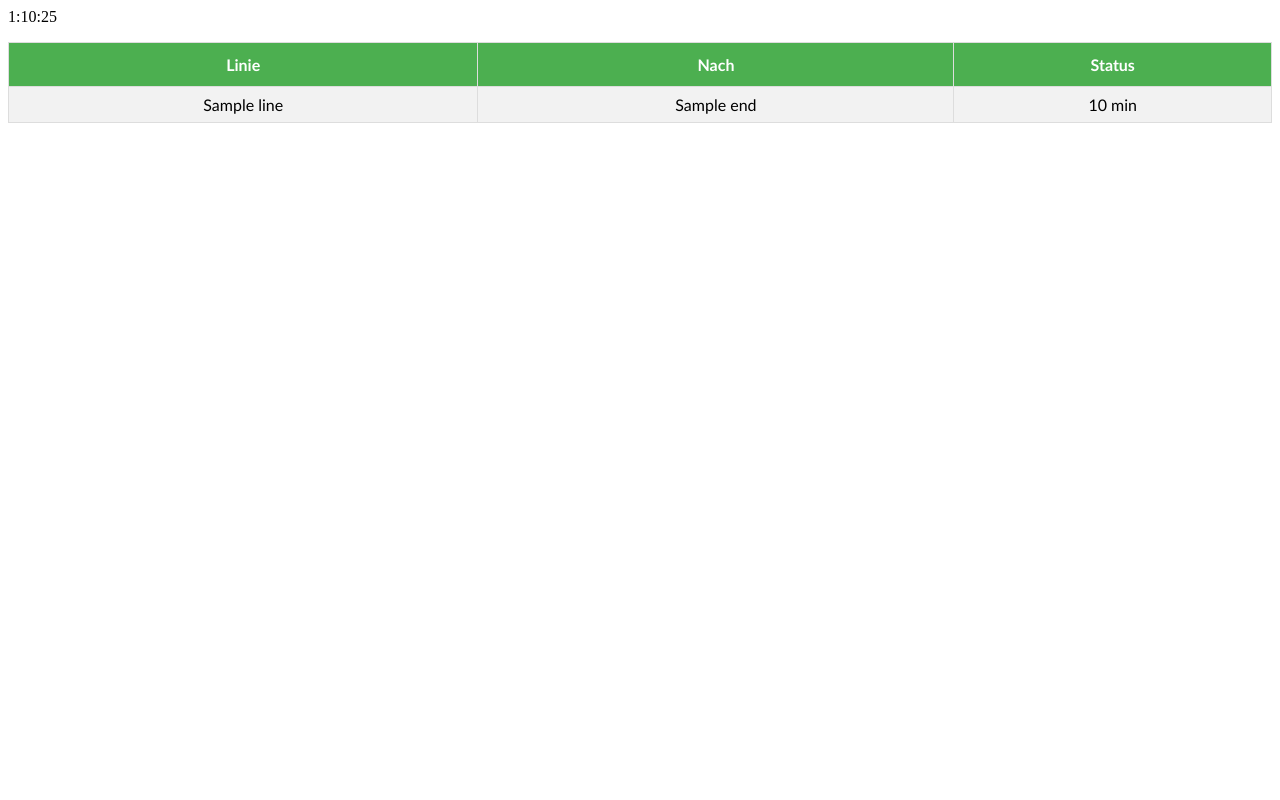
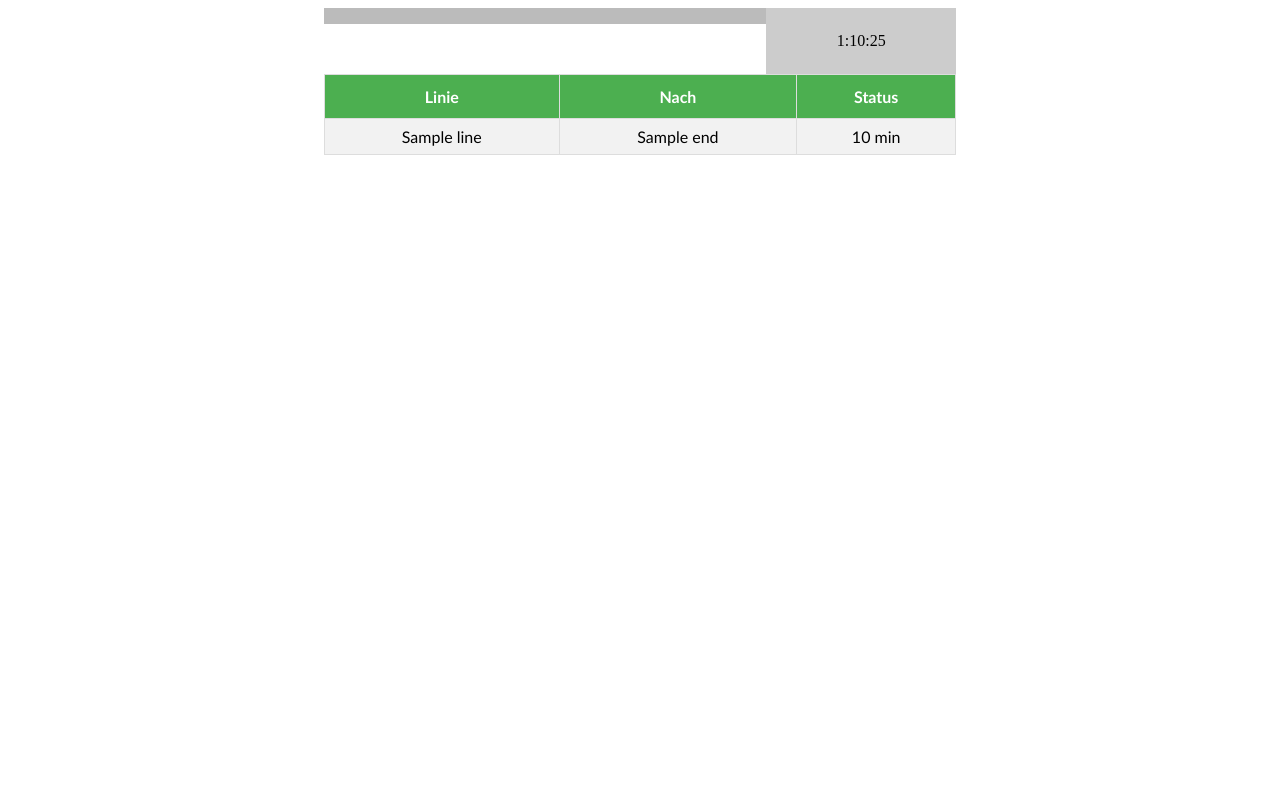
Before and after one commit to buddy-israel/rube_goldberg, a Flask app: page / in a window 1280 px wide. Run offline with Flask 2, Linux system fonts and the light colour scheme; a database or web service that is not in the repository returns one stand-in record (values such as "Sample title"); data that the repository does not hold is empty.

Commit message:
Update style.css

```diff
--- a/static/style.css
+++ b/static/style.css
@@ -16,9 +16,44 @@
 #customers tr:hover {background-color: #ddd;}
 
 #customers th {
-  padding-top: 12px;
-  padding-bottom: 12px;
-  text-align: center;
-  background-color: #4CAF50;
-  color: white;
+    padding-top: 12px;
+    padding-bottom: 12px;
+    text-align: center;
+    background-color: #4CAF50;
+    color: white;
 }
+
+#contimain {
+    margin: auto;
+    width: 50%;
+}
+
+
+
+
+
+* {
+  box-sizing: border-box;
+}
+
+#box1 {
+    float: left;
+    width: 70%;
+    background-color: #bbb;
+    padding-top: 8px;
+    padding-bottom: 8px;
+    text-align: center;}
+
+#box2 {
+    float: left;
+    width: 30%;
+    background-color: #ccc;
+    padding-top: 8px;
+    padding-bottom: 8px;
+    text-align: center;}
+
+.clearfix::after {
+  content: "";
+  clear: both;
+  display: table;
+}
```
